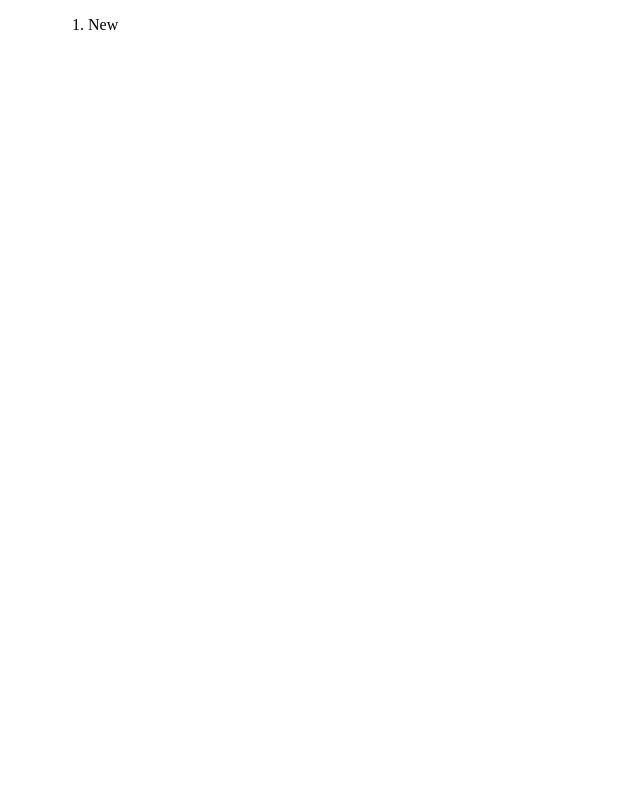
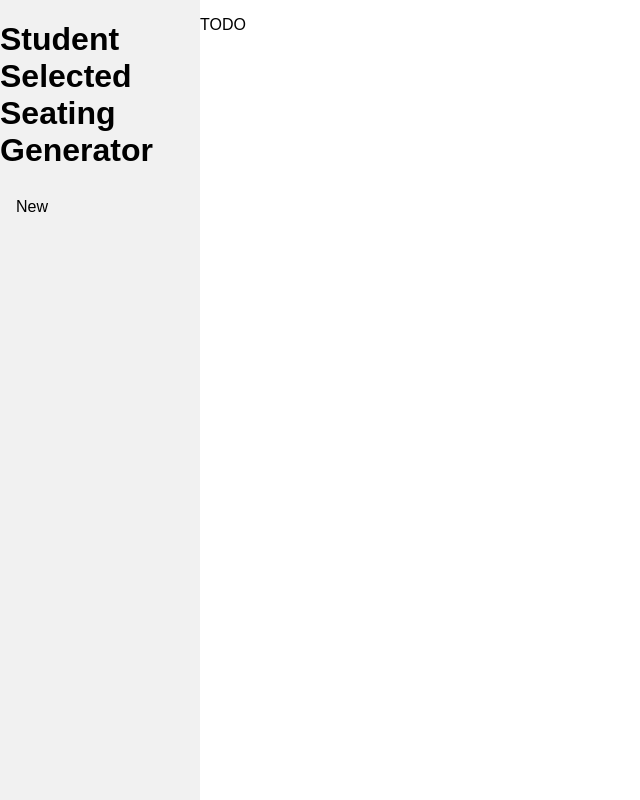
Before and after one commit to carsonreinke/student-selected-seating-generator, a Vue app: page /#/ in a window 1280 px wide. Shown: the whole page, without its empty margins (0-640 px from the left). Built offline with nearby package versions, Linux system fonts and the light colour scheme.

Commit message:
Move header Make sure cannot move desks when not editing

```diff
--- a/package.json
+++ b/package.json
@@ -11,6 +11,7 @@
   },
   "dependencies": {
     "core-js": "^3.4.4",
+    "purecss": "^1.0.1",
     "vue": "^2.6.10",
     "vue-multiselect": "^2.1.6",
     "vue-router": "^3.1.3",
--- a/src/App.vue
+++ b/src/App.vue
@@ -5,12 +5,44 @@
 </template>
 
 <style>
-body {
+html, body {
   margin: 0;
   padding: 0;
 }
 
 nav {
+  top: 0;
+  left: 0;
+  bottom: 0;
+  position: fixed;
+  width: 200px;
+  z-index: 1;
+
+  color: #000000;
+  background-color: #f1f1f1;
+}
+
+nav ul li.pure-menu-item:hover {
+  background-color: #555555;
+}
+
+nav ul li.pure-menu-item.pure-menu-link {
+  white-space: normal;
+  word-break: break-all;
+  cursor: pointer;
+
+  color: #000000;
+}
+
+nav ul li.pure-menu-item.pure-menu-link:hover {
+  color: #ffffff;
+}
+
+main {
+  margin-left: 200px;
+}
+
+/*nav {
   position: fixed;
   width: 3em;
   height: 100%;
@@ -21,7 +53,7 @@ nav {
 
 main {
   margin-left: 3em;
-}
+}*/
 
 @media print {
   @page {
@@ -31,11 +63,11 @@ main {
   }
 
   nav {
-    display: none;
+    display: none !important;
   }
 
   main {
-    margin-left: initial;
+    margin-left: 0;
   }
 }
 </style>
--- /dev/null
+++ b/src/components/BaseHeader.vue
@@ -0,0 +1,5 @@
+<template>
+  <header>
+    <h1>Student Selected Seating Generator</h1>
+  </header>
+</template>
--- a/src/components/Desk.vue
+++ b/src/components/Desk.vue
@@ -1,7 +1,7 @@
 <template>
   <div
     class="desk"
-    draggable="true"
+    :draggable="editable"
     :style="{ left: desk.position.x + 'px', top: desk.position.y + 'px' }"
     @dragstart="onDragStart"
     @touchstart="onDragStart"
--- a/src/components/Room.vue
+++ b/src/components/Room.vue
@@ -1,12 +1,12 @@
 <template>
   <div id="room">
-    <div
+    <h2
       class="name"
       :contenteditable="isEditable"
       v-text="name"
       @blur="onBlur"
       @keydown.enter="onKeyDown"
-    ></div>
+    ></h2>
     <Desk v-for="desk in allDesks" :key="desk.id" :desk="desk" :editable="isEditable" />
   </div>
 </template>
@@ -44,15 +44,22 @@ export default {
 
 <style scoped>
 #room {
-  position: absolute;
   left: 0;
   top: 0;
-  width: calc(100% - 3rem);
+  margin-left: 200px;
+  width: calc(100% - 200px);
   height: 100%;
-  margin-left: 3rem;
+  position: absolute;
 }
 
 #room .name {
   text-align: center;
 }
+
+@media print {
+  #room {
+    margin: 0;
+    width: 100%;
+  }
+}
 </style>
--- a/src/main.js
+++ b/src/main.js
@@ -1,3 +1,4 @@
+require('purecss');
 import Vue from 'vue';
 import App from './App.vue';
 import router from './router';
--- a/src/views/DeskEditor.vue
+++ b/src/views/DeskEditor.vue
@@ -1,10 +1,13 @@
 <template>
   <div id="container">
-    <nav>
-      <button @click="addDesk">Add Desk</button>
-      <button @click="arrange">Arrange</button>
-      <button @click="next">Next</button>
-      <button @click="startOver">Start Over</button>
+    <nav class="pure-menu">
+      <BaseHeader />
+      <ul class="pure-menu-list">
+        <li class="pure-menu-item pure-menu-link" @click="addDesk">Add Desk</li>
+        <li class="pure-menu-item pure-menu-link" @click="arrange">Arrange</li>
+        <li class="pure-menu-item pure-menu-link" @click="next">Next</li>
+        <li class="pure-menu-item pure-menu-link" @click="startOver">Start Over</li>
+      </ul>
     </nav>
     <main>
       <Room editable />
@@ -14,13 +17,15 @@
 
 <script>
 import Room from "@/components/Room";
+import BaseHeader from "@/components/BaseHeader.vue";
 import { mapActions } from "vuex";
 const INITIAL_DESKS = 6;
 
 export default {
   name: "desk-editor",
   components: {
-    Room
+    Room,
+    BaseHeader
   },
   methods: {
     ...mapActions(["addDesk", "initialDesks"]),
@@ -42,7 +47,7 @@ export default {
       const maxColumns = Math.floor(containerRect.width / deskRect.width),
         maxRows = Math.floor(containerRect.height / deskRect.height);
       if (maxColumns * maxRows < this.$store.getters.deskCount) {
-        throw new Exception("Too many desks to arrange");
+        throw new Error("Too many desks to arrange");
       }
       //Change columns/rows to match the number of items
       const columns = Math.floor(
--- a/src/views/ReportViewer.vue
+++ b/src/views/ReportViewer.vue
@@ -1,10 +1,13 @@
 <template>
   <div id="container">
-    <nav>
-      <button @click="previous">Previous</button>
-      <button @click="print">Print</button>
-      <button @click="save">Save</button>
-      <button @click="startOver">Start Over</button>
+    <nav class="pure-menu">
+      <BaseHeader />
+      <ul class="pure-menu-list">
+        <li class="pure-menu-item pure-menu-link" @click="previous">Previous</li>
+        <li class="pure-menu-item pure-menu-link" @click="print">Print</li>
+        <li class="pure-menu-item pure-menu-link" @click="save">Save</li>
+        <li class="pure-menu-item pure-menu-link" @click="startOver">Start Over</li>
+      </ul>
     </nav>
     <main>
       <Room />
@@ -14,11 +17,13 @@
 
 <script>
 import Room from "@/components/Room";
+import BaseHeader from "@/components/BaseHeader.vue";
 
 export default {
   name: "report",
   components: {
-    Room
+    Room,
+    BaseHeader
   },
   methods: {
     previous() {
@@ -32,7 +37,7 @@ export default {
     },
     startOver() {
       this.$router.push("/");
-    },
+    }
   },
   created() {
     if (this.$store.getters.isEmpty) {
--- a/src/views/StudentEditor.vue
+++ b/src/views/StudentEditor.vue
@@ -1,8 +1,11 @@
 <template>
   <div id="container">
-    <nav>
-      <button @click="previous">Previous</button>
-      <button @click="next">Next</button>
+    <nav class="pure-menu">
+      <BaseHeader />
+      <ul class="pure-menu-list">
+        <li class="pure-menu-item pure-menu-link" @click="previous">Previous</li>
+        <li class="pure-menu-item pure-menu-link" @click="next">Next</li>
+      </ul>
     </nav>
     <main>
       <Student v-for="student in allStudents" :key="student.id" :student="student" />
@@ -12,12 +15,14 @@
 
 <script>
 import Student from "@/components/Student.vue";
+import BaseHeader from "@/components/BaseHeader.vue";
 import { mapGetters } from "vuex";
 
 export default {
   name: "student-editor",
   components: {
-    Student
+    Student,
+    BaseHeader
   },
   computed: mapGetters(["allStudents"]),
   methods: {
--- a/src/views/VersionSelector.vue
+++ b/src/views/VersionSelector.vue
@@ -1,22 +1,37 @@
 <template>
-  <main>
-    <ol>
-      <li @click="newVersion">New</li>
-      <li v-for="version in versions" :key="version.id" @click="loadVersion(version)">{{ version.name }} {{ version.createdAtDate().toLocaleString() }}</li>
-    </ol>
-  </main>
+  <div>
+    <nav class="pure-menu">
+      <BaseHeader />
+      <ul class="pure-menu-list">
+        <li class="pure-menu-item pure-menu-link" @click="newVersion">New</li>
+        <li
+          class="pure-menu-item pure-menu-link"
+          v-for="version in versions"
+          :key="version.id"
+          @click="loadVersion(version)"
+        >{{ version.name }} {{ version.createdAtDate().toLocaleString() }}</li>
+      </ul>
+    </nav>
+    <main>
+      <p>TODO</p>
+    </main>
+  </div>
 </template>
 
 <script>
 import { mapGetters } from "vuex";
+import BaseHeader from "@/components/BaseHeader.vue";
 
 export default {
   name: "version-selector",
+  components: {
+    BaseHeader
+  },
   computed: mapGetters(["versions"]),
   methods: {
     newVersion() {
       this.$store.dispatch("newVersion").then(() => {
-        this.$router.push({name: "desk-editor", props: {newVersion: true}});
+        this.$router.push({ name: "desk-editor", props: { newVersion: true } });
       });
     },
     loadVersion(version) {
```
Also changed, not shown: 1 other file (tests, documents, lock files or other folders).
